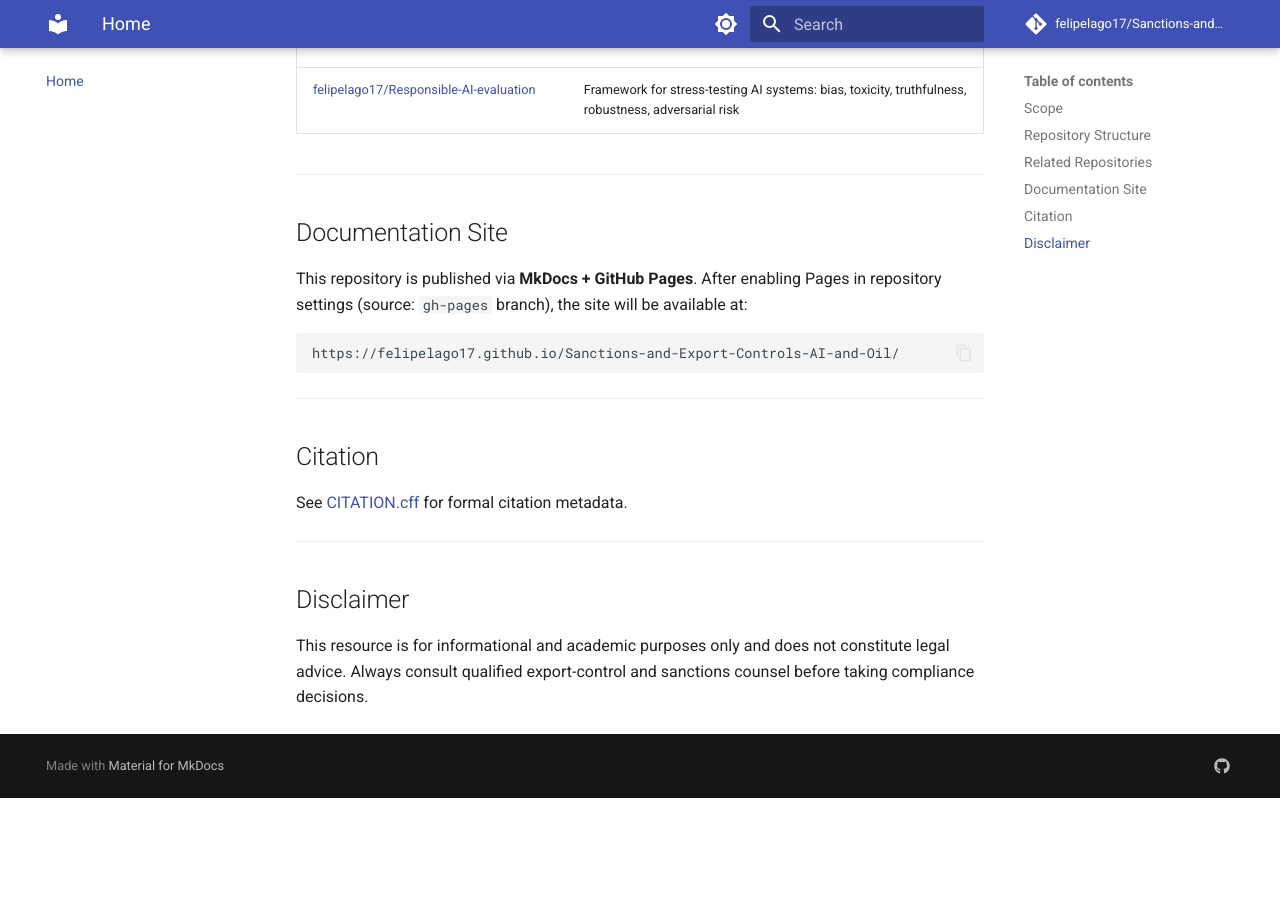
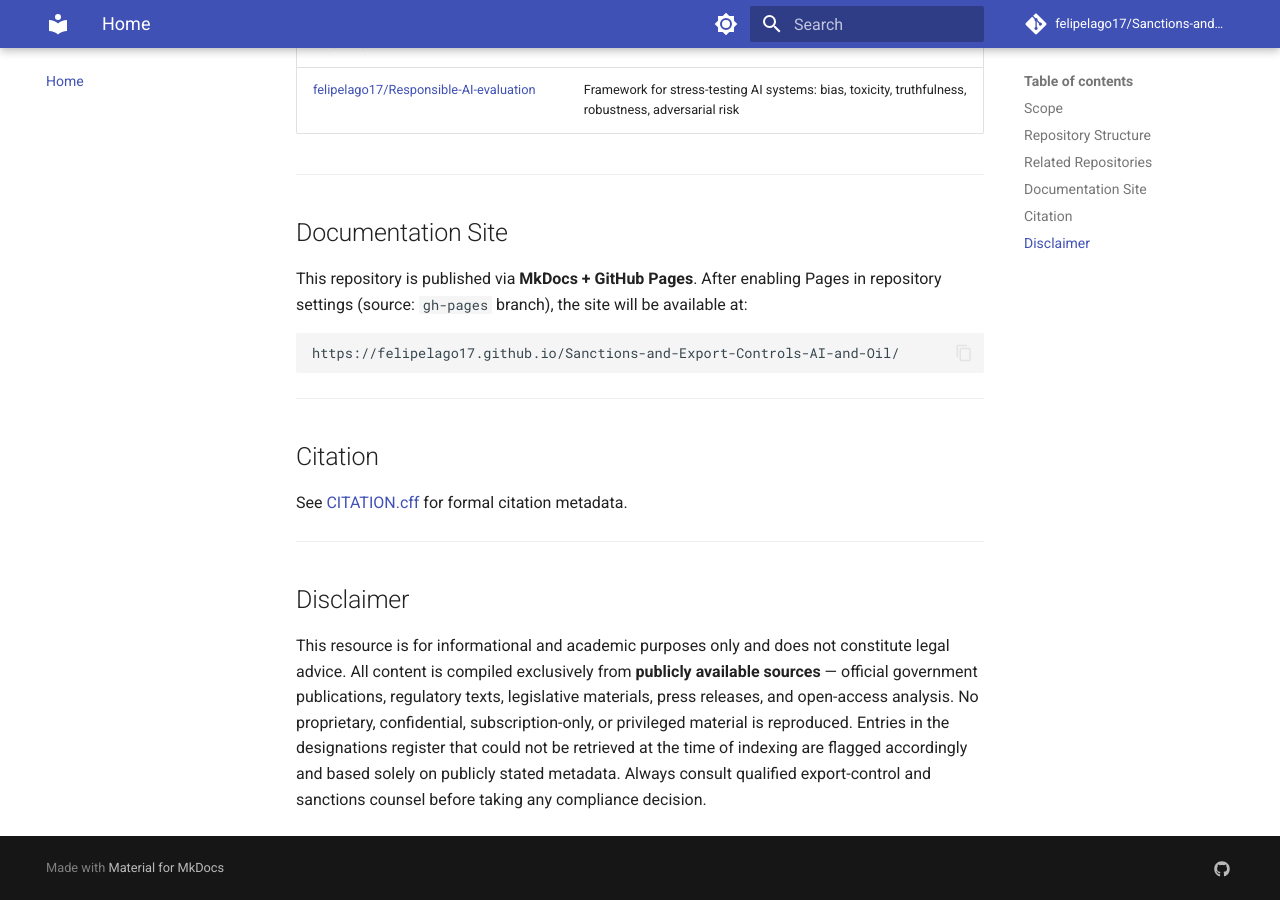
Before and after one commit to felipelago17/Sanctions-and-Export-Controls-AI-and-Oil, an MkDocs documentation site: the page built from docs/index.md, in a window 1280 px wide and 900 px high, scrolled down 1385 px. Built offline with MkDocs 1.6.1 and Material for MkDocs 9.7.7, drawn with Linux system fonts in a browser that asks for light colours; comment, search, counter and statistics services are not loaded; before the commit the page ends 2183 px from its top, so only the background shows below that.

Commit message:
docs: expand disclaimer to state public-sources-only basis
Clarifies that all content is compiled exclusively from publicly
available sources (government publications, regulatory texts,
legislative materials, press releases, open-access analysis).
Notes that no proprietary, confidential, subscription-only, or
privileged material is reproduced, and that unverified register
entries are flagged and based on publicly stated metadata only.

https://claude.ai/code/session_01AVdNMyKPydQHTo7jz1ZDWG

```diff
--- a/docs/index.md
+++ b/docs/index.md
@@ -69,4 +69,4 @@ See [CITATION.cff](./CITATION.cff) for formal citation metadata.
 
 ## Disclaimer
 
-This resource is for informational and academic purposes only and does not constitute legal advice. Always consult qualified export-control and sanctions counsel before taking compliance decisions.
+This resource is for informational and academic purposes only and does not constitute legal advice. All content is compiled exclusively from **publicly available sources** — official government publications, regulatory texts, legislative materials, press releases, and open-access analysis. No proprietary, confidential, subscription-only, or privileged material is reproduced. Entries in the designations register that could not be retrieved at the time of indexing are flagged accordingly and based solely on publicly stated metadata. Always consult qualified export-control and sanctions counsel before taking any compliance decision.
```
Also changed, not shown: README.md (+1 -1 lines).
